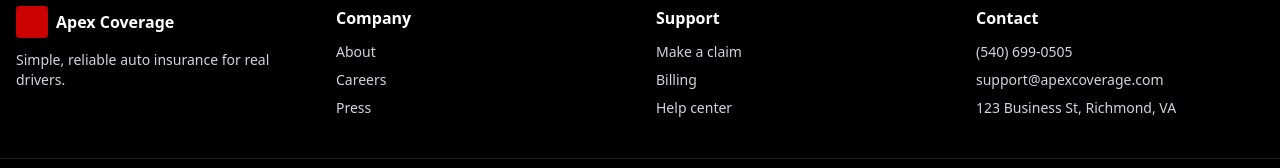
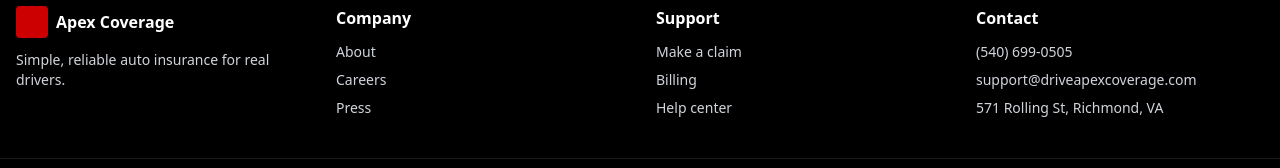
Before and after one commit to apexcoverage/Apex-Coverage-Site, a Next.js app: page / in a window 1280 px wide. Shown: the part 2802-2970 px from the top of the page. Built offline with nearby package versions, Linux system fonts and the light colour scheme.

Commit message:
Update ApexCoverageSite.tsx
changed support address and physical address

```diff
--- a/components/ApexCoverageSite.tsx
+++ b/components/ApexCoverageSite.tsx
@@ -319,8 +319,8 @@ export default function ApexCoverageSite() {
             <div className="font-semibold text-white">Contact</div>
             <ul className="mt-3 space-y-2 text-sm">
               <li>(540) 699-0505</li>
-              <li>support@apexcoverage.com</li>
-              <li>123 Business St, Richmond, VA</li>
+              <li>support@driveapexcoverage.com</li>
+              <li>571 Rolling St, Richmond, VA</li>
             </ul>
           </div>
         </div>
```
